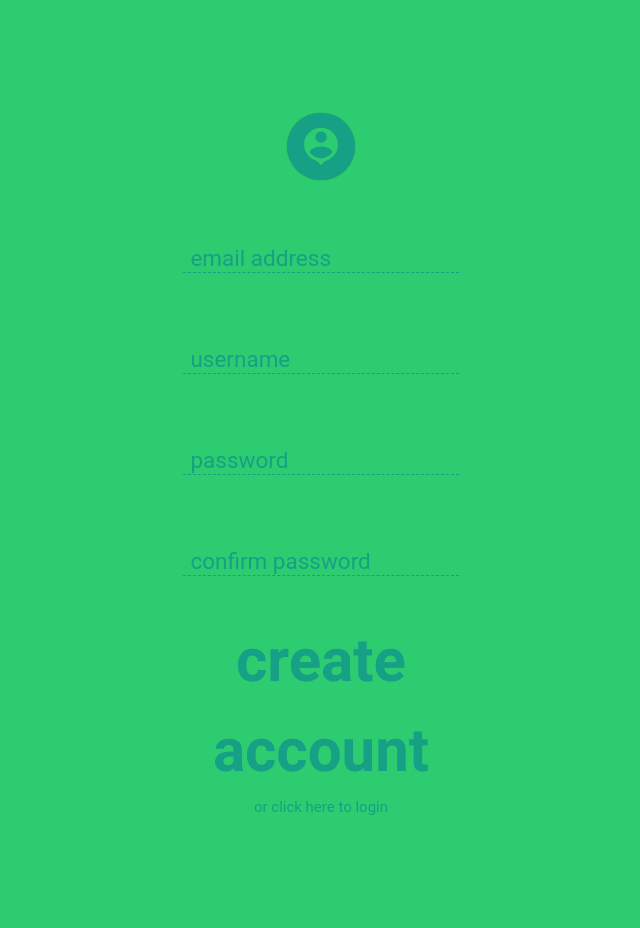
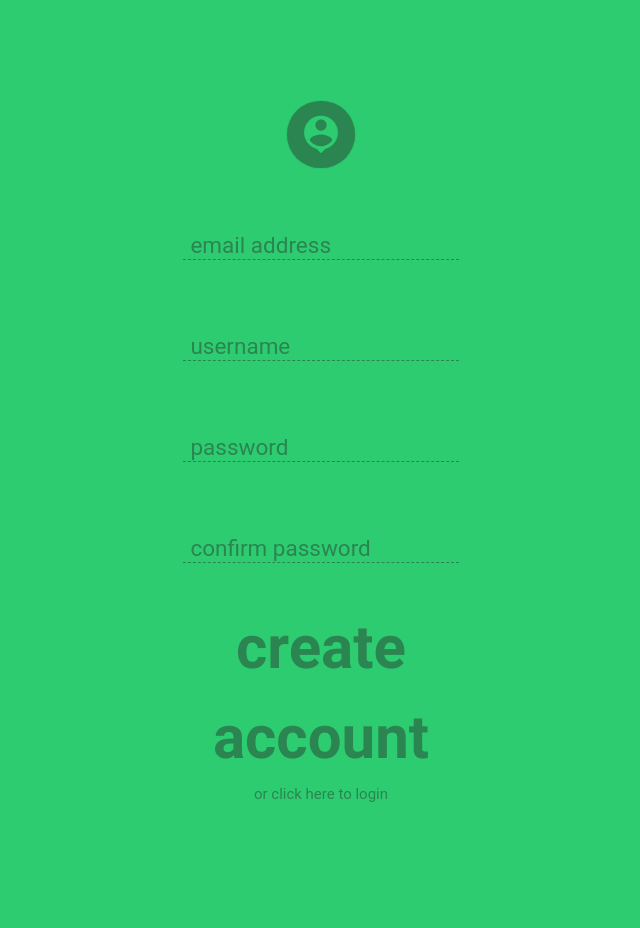
Before and after one commit to indoorConstructionMan/PHPproject, a PHP site: page /register in a window 1280 px wide. Shown: the whole page, without its empty margins (319-959 px from the left). After the commit the page ends 802 px from the top, so only its background shows below. Run offline with PHP 8.4, Linux system fonts and the light colour scheme; some libraries are stand-ins or nearby versions; some web fonts are replaced.

Commit message:
Tweaked the style of the login and register views some more.

```diff
--- a/View/Index/register.php
+++ b/View/Index/register.php
@@ -4,37 +4,37 @@
             <div class="row">
                 <div class="col s12">
                     <div class="center promo promo-example">
-                      <i class="material-icons greensea emerald-text icon">person_pin</i>
+                      <i class="material-icons moss emerald-text icon">person_pin</i>
                     </div>
                 </div>
             </div>
             <div class="row">
                 <div class="input-field col s12">
-                    <input class="clouds-text greensea-border bold" id="email" type="email" name="email" required>
-                    <label for="email" class="greensea-text">email address</label>
+                    <input class="clouds-text moss-border bold" id="email" type="email" name="email" required>
+                    <label for="email" class="moss-text">email address</label>
                 </div>
             </div>
             <div class="row">
                 <div class="input-field col s12">
-                    <input class="clouds-text greensea-border bold" id="username" type="text" name="username" required>
-                    <label for="username" class="greensea-text">username</label>
+                    <input class="clouds-text moss-border bold" id="username" type="text" name="username" required>
+                    <label for="username" class="moss-text">username</label>
                 </div>
             </div>
             <div class="row">
                 <div class="input-field col s12">
-                    <input class="clouds-text greensea-border bold" id="password" type="password" name="password" required>
-                    <label for="password" class="greensea-text">password</label>
+                    <input class="clouds-text moss-border bold" id="password" type="password" name="password" required>
+                    <label for="password" class="moss-text">password</label>
                 </div>
             </div>
             <div class="row">
                 <div class="input-field col s12">
-                    <input class="clouds-text greensea-border bold" id="password_confirm" type="password" name="password_confirm" required>
-                    <label for="password_confirm" class="greensea-text">confirm password</label>
+                    <input class="clouds-text moss-border bold" id="password_confirm" type="password" name="password_confirm" required>
+                    <label for="password_confirm" class="moss-text">confirm password</label>
                 </div>
             </div>
             <div class="row">
-                <button type="submit" class="col s12 greensea-text bold" style="">create account</button>
-                <a href="login" class="form-link greensea-text" style="">or click here to login</a>
+                <button type="submit" class="col s12 moss-text bold" style="">create account</button>
+                <a href="login" class="form-link moss-text" style="">or click here to login</a>
             </div>
         </form>
     </div>
--- a/css/default.css
+++ b/css/default.css
@@ -20,6 +20,25 @@
 // colors
 .weirdfix {
 
+}
+
+.pumpkin {
+    background: #d35400 !important;
+}
+.pumpkin-text {
+    color: #d35400 !important;
+}
+.pumpkin-border {
+    border-color: #d35400 !important;
+}
+.pomegranate {
+    background: #c0392b !important;
+}
+.pomegranate-text {
+    color: #c0392b !important;
+}
+.pomegranate-border {
+    border-color: #c0392b !important;
 }
 .peter {
     background: #3498DB !important;
@@ -56,6 +75,25 @@
 }
 .greensea-border {
     border-color: #16a085 !important;
+}
+.moss {
+    background: #2B8551 !important;
+}
+.moss-text {
+    color: #2B8551 !important;
+    //color: #fff !important;
+}
+.moss-border {
+    border-color: #2B8551 !important;
+}
+.myrtle {
+    background: #2D714A !important;
+}
+.myrtle-text {
+    color: #2D714A !important;
+}
+.myrtle-border {
+    border-color: #2D714A !important;
 }
 .nephritis {
     background: #27ae60 !important;
@@ -104,6 +142,7 @@
 }
 .emerald {
     background: #2ecc71 !important;
+    //background-image: url('/img/clouds.jpg') !important;
 }
 .emerald-text {
     color:  #2ecc71 !important;
@@ -158,15 +197,13 @@
 }
 
 body {
-    padding: 3% 0 0 0;
+    padding: 2% 0 0 0;
 }
 .container {
     padding: 2.5%;
 }
 
 .input-field input {
-    //border-color: rgba(255,255,255,0.5) !important;
-    //color: #fff !important;
     font-size: 1.5rem;
     border-bottom-style: dashed !important;
     outline: 0 !important;
```
Also changed, not shown: View/Index/login.php (+7 -7 lines).
